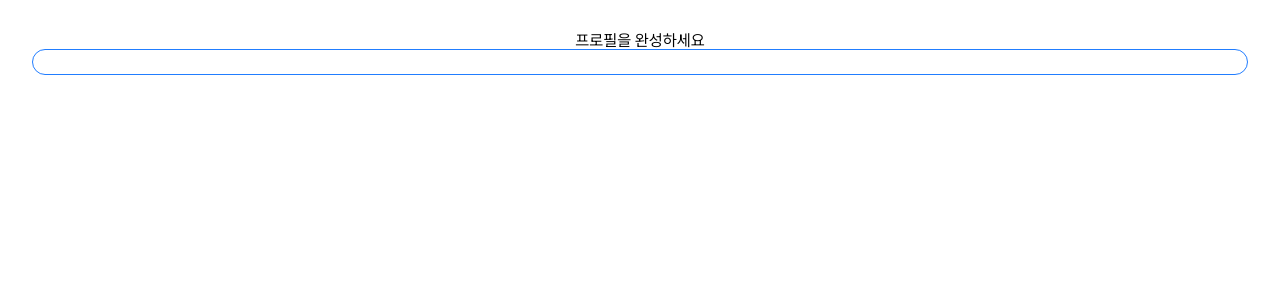
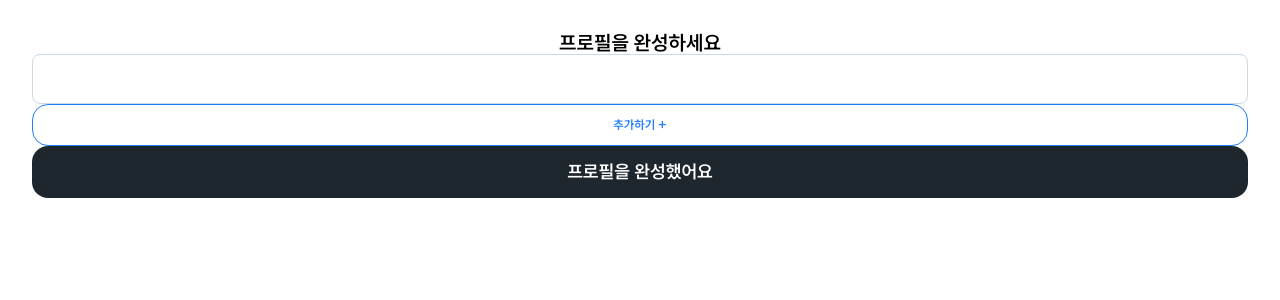
Before and after one commit to Nowdays-Goodnight-Cool-Niang/SharEv-Frontend, a React (Vite) app: page /account in a window 1280 px wide. Shown: the top 300 px of the page. Built offline with nearby package versions, Linux system fonts and the light colour scheme.

Commit message:
perf: ⚡️ 재사용 Input 컴포넌트 추가 및 재사용 컴포넌트 적용

```diff
--- /dev/null
+++ b/src/components/common/Input.tsx
@@ -0,0 +1,43 @@
+import { useState } from 'react';
+
+interface InputProps {
+  type?: 'password' | 'text';
+  initialValue?: string;
+  placeholder?: string;
+  name?: string;
+  required?: boolean;
+  maxLength?: number;
+  minLength?: number;
+  onChange?: (e: React.ChangeEvent<HTMLInputElement>) => void;
+}
+
+function Input({
+  type = 'text',
+  initialValue = '',
+  placeholder = '',
+  required = false,
+  name,
+  maxLength,
+  minLength,
+  onChange,
+}: InputProps) {
+  const [value, setValue] = useState(initialValue);
+  return (
+    <input
+      type={type}
+      value={value}
+      {...(name && { name })}
+      {...(maxLength && { maxLength })}
+      {...(minLength && { minLength })}
+      required={required}
+      onChange={(e) => {
+        if (onChange) onChange(e);
+        setValue(e.target.value);
+      }}
+      placeholder={placeholder}
+      className='w-full rounded-lg border border-gray-100 px-4 py-3 text-base placeholder:text-gray-100'
+    />
+  );
+}
+
+export default Input;
--- a/src/pages/Form.tsx
+++ b/src/pages/Form.tsx
@@ -1,10 +1,14 @@
+import ButtonPrimary from '../components/common/ButtonPrimary';
 import ButtonSecondary from '../components/common/ButtonSecondary';
+import Input from '../components/common/Input';
 
 function Form() {
   return (
     <div>
-      <h1>프로필을 완성하세요</h1>
-      <ButtonSecondary />
+      <h1 className='text-title'>프로필을 완성하세요</h1>
+      <Input />
+      <ButtonSecondary>추가하기 +</ButtonSecondary>
+      <ButtonPrimary>프로필을 완성했어요</ButtonPrimary>
     </div>
   );
 }
--- a/src/pages/Home.tsx
+++ b/src/pages/Home.tsx
@@ -1,4 +1,4 @@
-import Button from '../components/common/ButtonPrimary';
+import ButtonPrimary from '../components/common/ButtonPrimary';
 
 function Home() {
   return (
@@ -6,7 +6,7 @@ function Home() {
       <h1>서비스명</h1>
       <figure></figure>
       <figcaption>서비스 한 줄 소개</figcaption>
-      <Button />
+      <ButtonPrimary>카카오 로그인</ButtonPrimary>
     </>
   );
 }
```
